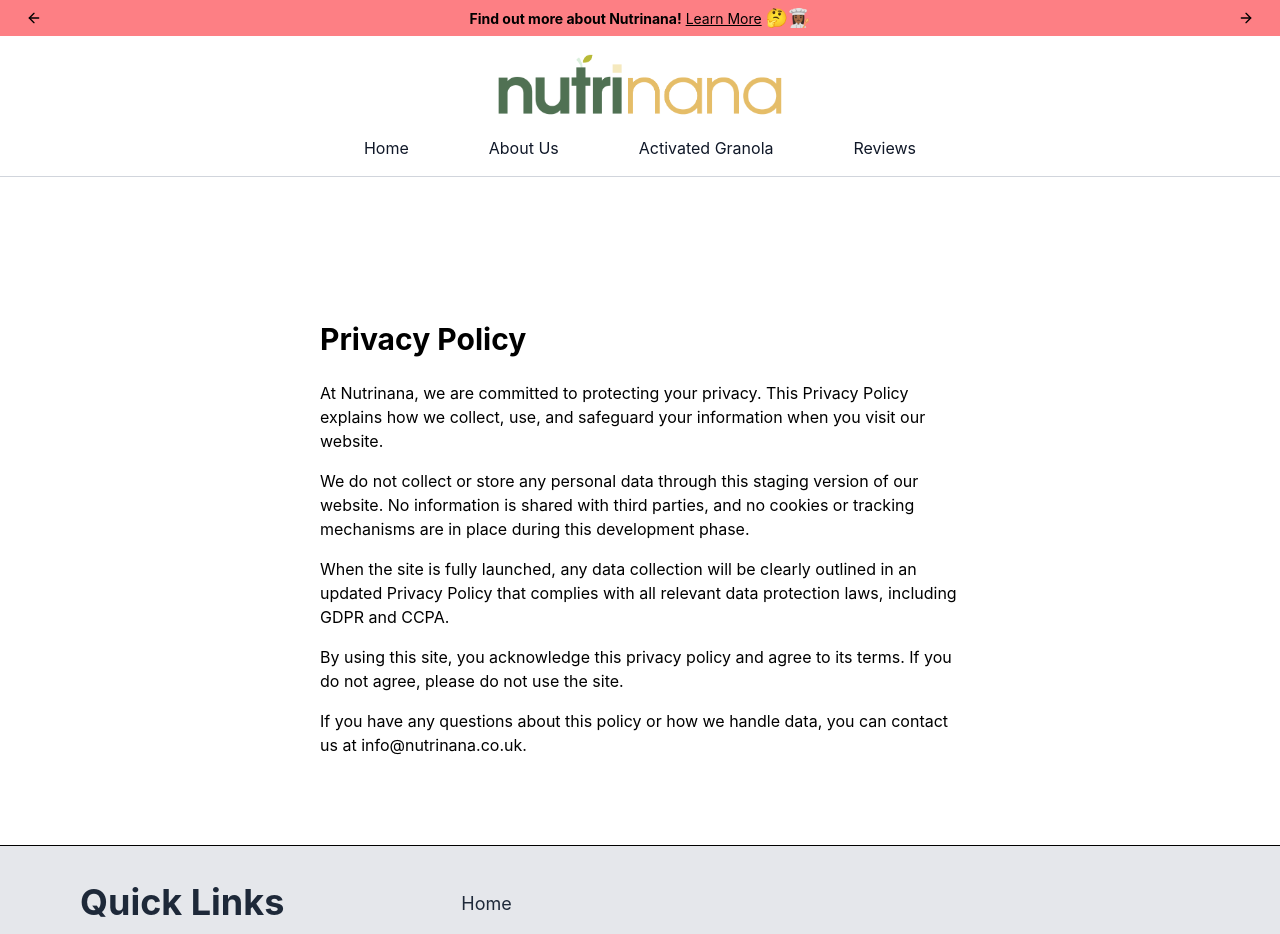
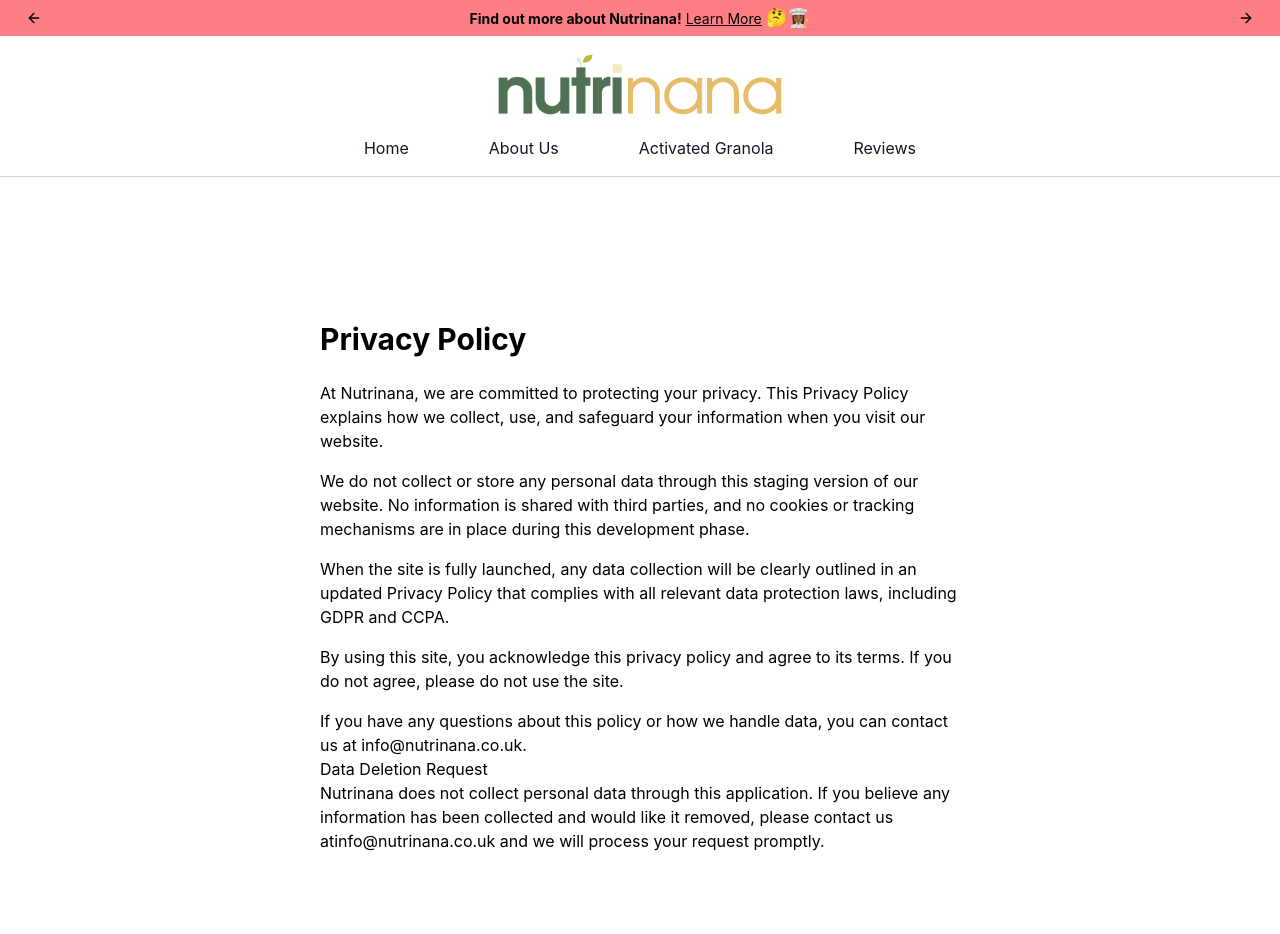
Before and after one commit to nutrinana/nutrinana-website, a Next.js app: page /privacy-policy in a window 1280 px wide. Shown: the top 934 px of the page. Built offline with nearby package versions, Linux system fonts and the light colour scheme.

Commit message:
feat: NAG-22 data deletion paragraph

```diff
--- a/src/app/privacy-policy/page.js
+++ b/src/app/privacy-policy/page.js
@@ -17,6 +17,12 @@ export default function PrivacyPolicyPage() {
       <p>
         If you have any questions about this policy or how we handle data, you can contact us at info@nutrinana.co.uk.
       </p>
+
+      <h2>Data Deletion Request</h2>
+        <p>
+        Nutrinana does not collect personal data through this application. If you believe any information has been collected and would like it removed, please contact us at
+        <a href="mailto:info@nutrinana.co.uk">info@nutrinana.co.uk</a> and we will process your request promptly.
+        </p>
     </main>
   );
 }
```
